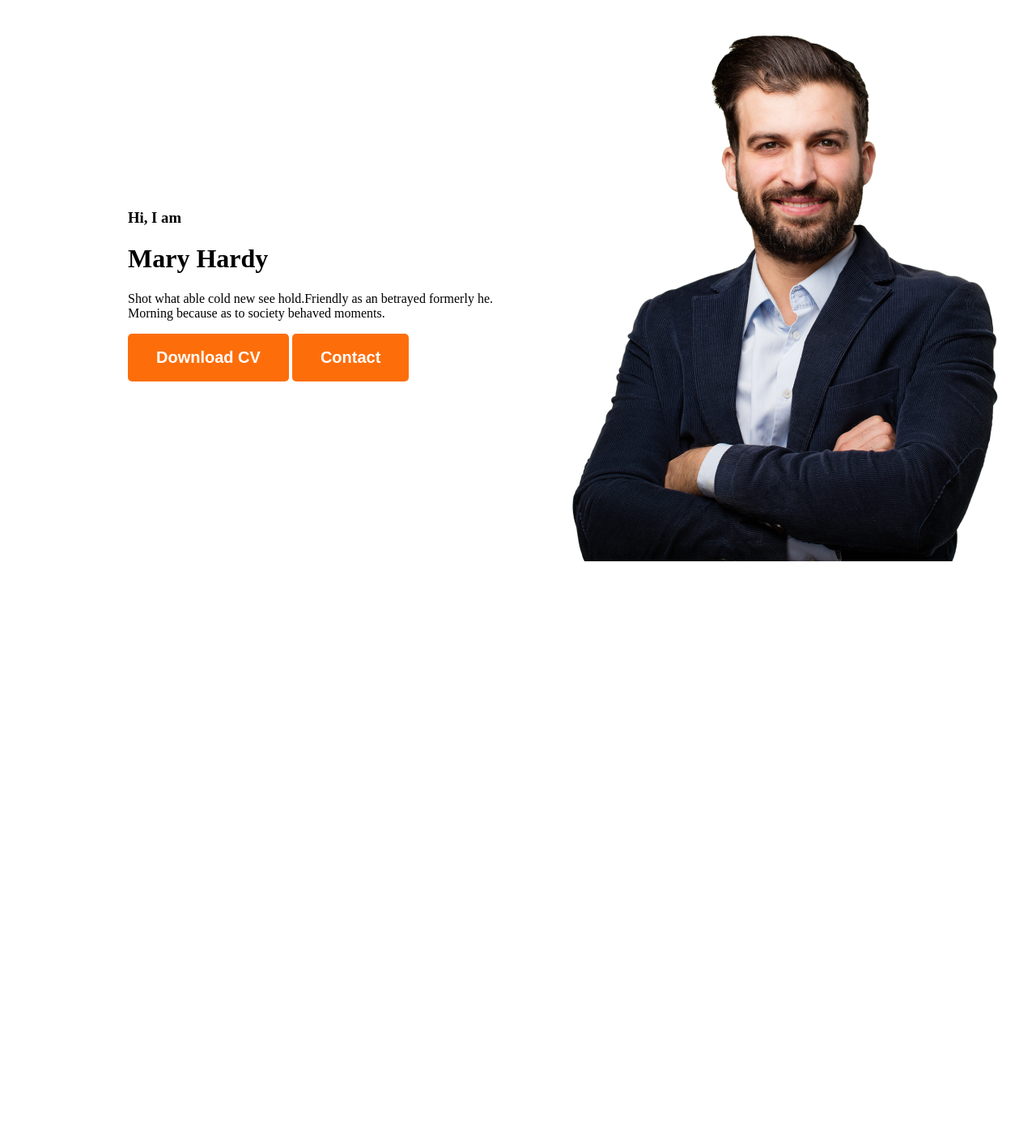
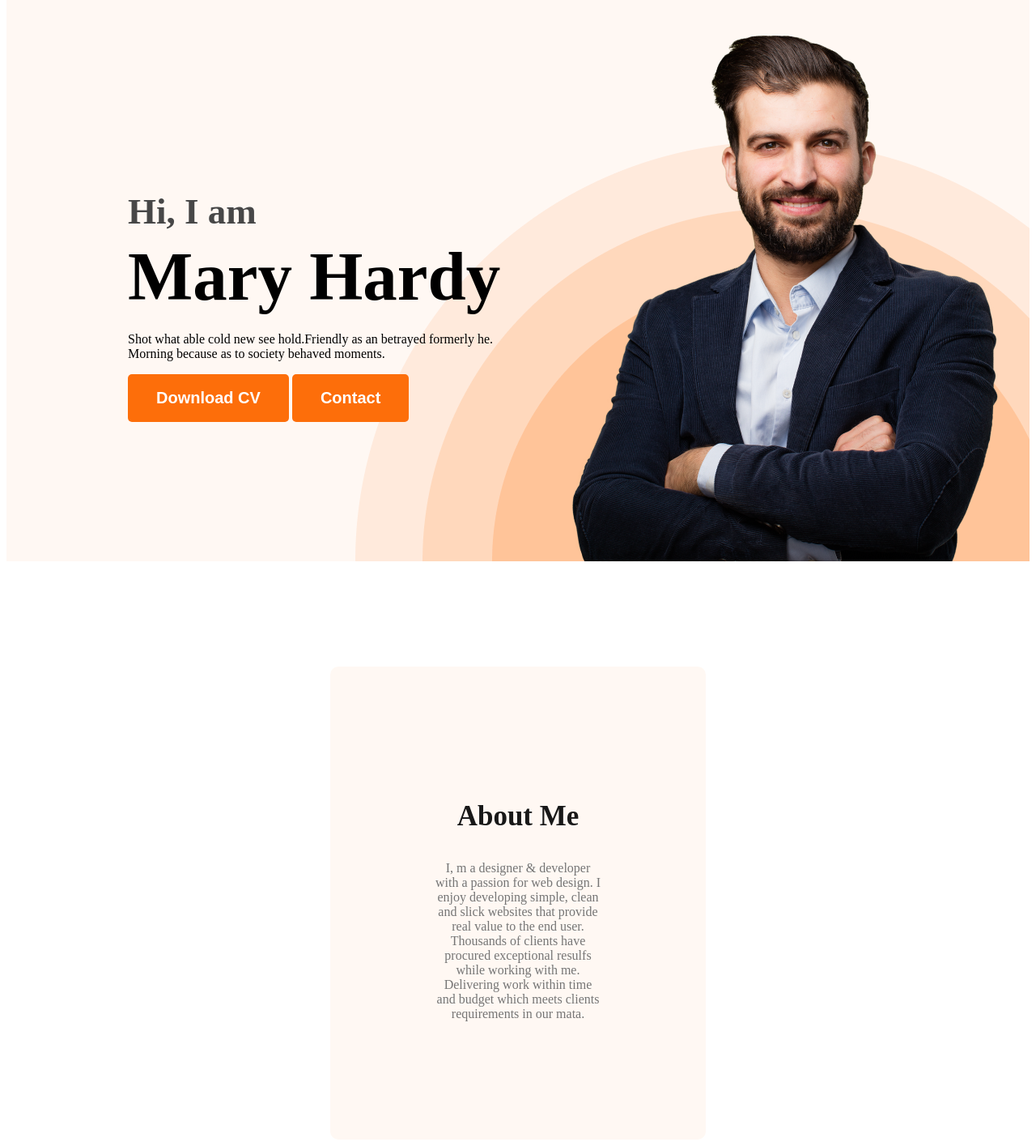
Before and after one commit to azim622/webdeveloper-protfolio-2, a plain HTML site: page index.html in a window 1280 px wide. Shown: the part 212-1622 px from the top of the page at 81% size. Before the commit the page ends 943 px from the top, so only its background shows below. Drawn offline with Linux system fonts and the light colour scheme.

Commit message:
about section crated

```diff
--- a/index.html
+++ b/index.html
@@ -12,7 +12,7 @@
     <link rel="stylesheet" href="styles/portfolio.css">
 </head>
 <body>
-    <header>
+    <header class="header">
         <nav>
             <h3 class="nav-title">Ma<span class="text-primary">r</span>y</h3>
             <ul>
@@ -25,7 +25,7 @@
         <div class="banner-content">
         <h3 class="banner-gritting">Hi, I  am</h3>
         <h1 class="banner-title">Mary Hardy</h1>
-        <p>Shot what able cold new see hold.Friendly as an betrayed formerly he. Morning because as to society behaved moments.</p>
+        <p class="banner-description">Shot what able cold new see hold.Friendly as an betrayed formerly he. Morning because as to society behaved moments.</p>
         <button class="btn-primary">Download CV</button>
         <button class="btn-primary">Contact</button>
         </div>
@@ -34,6 +34,10 @@
 
     </header>
     <main>
+        <section class="about">
+            <h3 class="section-title">About Me</h3>
+            <p class="section-description">I, m a designer & developer with a passion for web design. I enjoy developing simple, clean and slick websites that provide real value to the end user. Thousands of clients have procured exceptional resulfs while working with me. Delivering work within time and budget which meets clients requirements in our mata.</p>
+        </section>
 
     </main>
     <footer>
--- a/styles/portfolio.css
+++ b/styles/portfolio.css
@@ -32,6 +32,16 @@
     color: white;
     padding: 18px 35px;
 }
+.section-title{
+    color: #181818;
+    text-align: center;
+    font-size: 35px;
+    font-weight: 700;
+}
+.section-description{
+    color: #757575;
+    text-align: center;
+}
 /* nav related styles */
 nav{
     display: flex;
@@ -56,11 +66,48 @@
     text-decoration: none;
     color: #474747;
 }
+/* header related styles */
+.header{
+    background-color:#FFF8F3;
+    background-image:url('../images/header_bg.png');
+    background-repeat: no-repeat;
+    background-position: bottom right;
+}
 .banner{
-    padding: 30px 30px 30px 150px;
+    padding: 30px 30px 0px 150px;
     display: flex;
     align-items: center;
+    justify-content: space-between;
+}
+.banner-content{
+    max-width: 500px;
 }
 .banner.profile-pic{
     width: 500px;
 }
+.banner-gritting{
+    font-size: 45px;
+    color: #474747;
+    margin-bottom: 0;
+}
+.banner-title{
+    font-size: 85px;
+    font-weight: 700;
+    margin-top: 5px;
+    margin-bottom: 20px;
+}
+.banner-description{
+
+}
+
+/* main section stylea */
+
+
+/* about section styles */
+.about{
+    padding: 130px ;
+    background-color:#FFF8F3 ;
+    border-radius: 10px;
+    margin: 130px 400px;
+
+}
```
